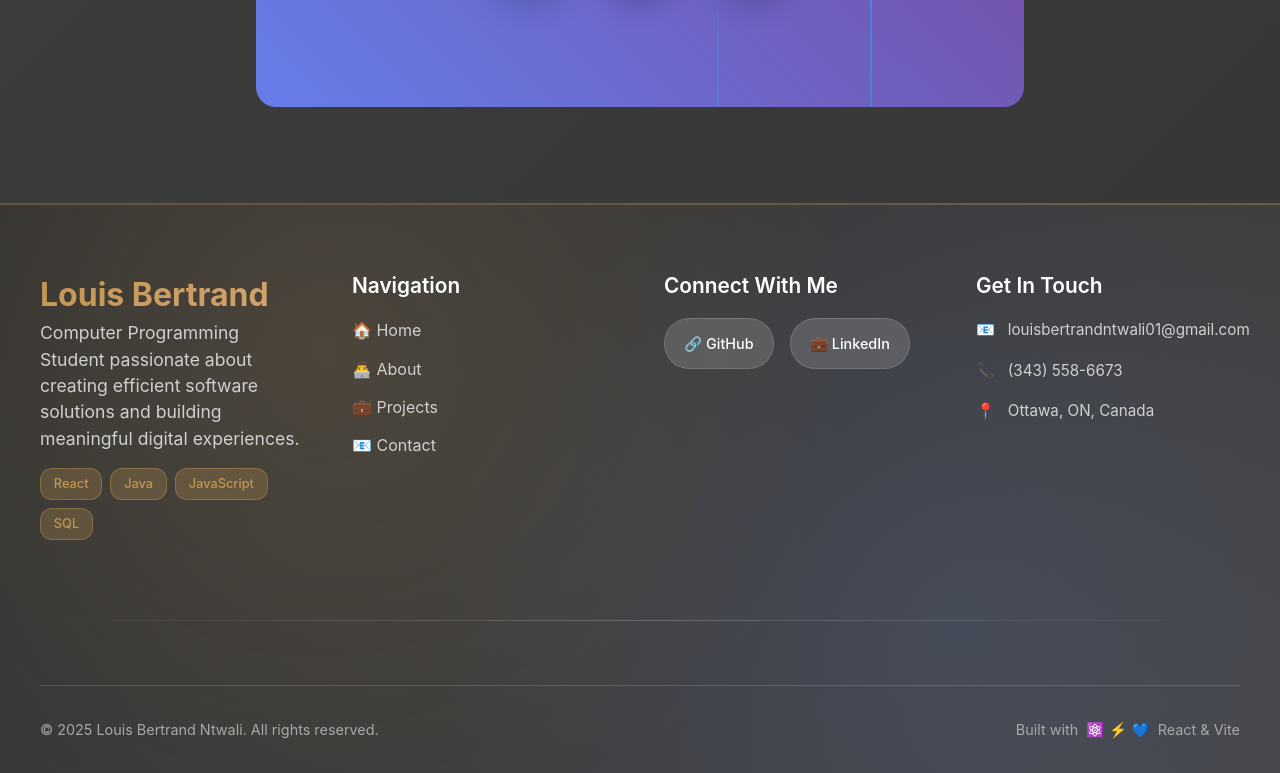
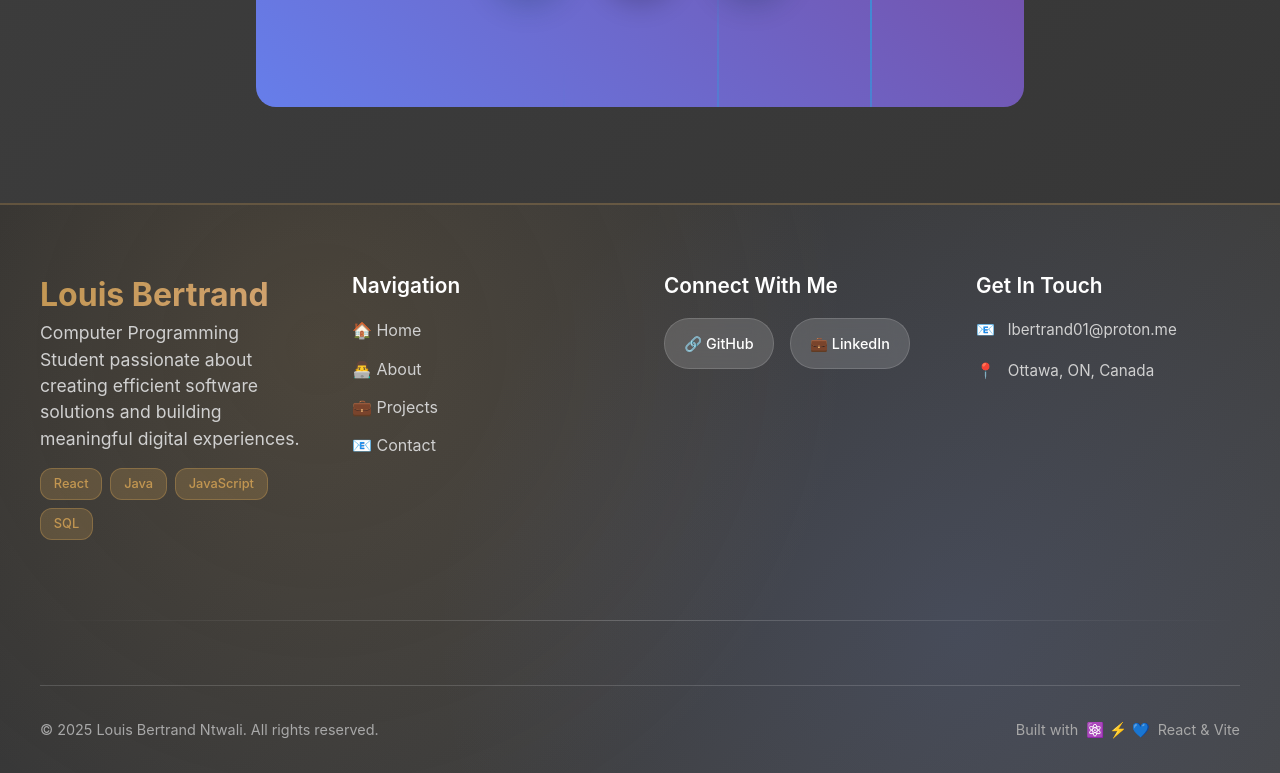
Before and after one commit to zepro2004/louis-portfolio, a React (Vite) app: page / in a window 1280 px wide. Shown: the part 3357-4130 px from the top of the page. Built offline with nearby package versions, Linux system fonts and the light colour scheme.

Commit message:
Updated the email address

```diff
--- a/src/components/layout/Footer.jsx
+++ b/src/components/layout/Footer.jsx
@@ -213,7 +213,6 @@ export default function Footer() {
       <div style={backgroundPatternStyles}></div>
       <div style={footerContainerStyles}>
         <div style={footerContentStyles}>
-          {/* Brand Section */}
           <div>
             <h3 style={brandNameStyles}>Louis Bertrand</h3>
             <p style={brandTaglineStyles}>
@@ -227,7 +226,6 @@ export default function Footer() {
             </div>
           </div>
 
-          {/* Quick Links */}
           <div>
             <h4 style={sectionHeaderStyles}>Navigation</h4>
             <div style={{ display: 'flex', flexDirection: 'column', gap: '0.8rem' }}>
@@ -245,7 +243,6 @@ export default function Footer() {
             </div>
           </div>
 
-          {/* Social Links */}
           <div>
             <h4 style={sectionHeaderStyles}>Connect With Me</h4>
             <div style={socialLinksStyles}>
@@ -266,28 +263,21 @@ export default function Footer() {
             </div>
           </div>
 
-          {/* Contact Info */}
           <div>
             <h4 style={sectionHeaderStyles}>Get In Touch</h4>
             <div style={{ display: 'flex', flexDirection: 'column', gap: '1rem' }}>
               <div style={contactItemStyles}>
                 <span>📧</span>
                 <a
-                  href="mailto:louisbertrandntwali01@gmail.com"
-                  style={{ color: 'var(--text-secondary)', textDecoration: 'none' }}
+                  href="mailto:lbertrand01@proton.me"
+                  style={{
+                    color: 'var(--text-secondary)',
+                    textDecoration: 'none',
+                    transition: 'all 0.3s ease'
+                  }}
                   {...linkHover}
                 >
-                  louisbertrandntwali01@gmail.com
-                </a>
-              </div>
-              <div style={contactItemStyles}>
-                <span>📞</span>
-                <a
-                  href="tel:3435586673"
-                  style={{ color: 'var(--text-secondary)', textDecoration: 'none' }}
-                  {...linkHover}
-                >
-                  (343) 558-6673
+                  lbertrand01@proton.me
                 </a>
               </div>
               <div style={contactItemStyles}>
@@ -298,10 +288,8 @@ export default function Footer() {
           </div>
         </div>
 
-        {/* Divider */}
         <div style={dividerStyles}></div>
 
-        {/* Copyright Section */}
         <div style={copyrightSectionStyles}>
           <p style={copyrightStyles}>
             © {new Date().getFullYear()} Louis Bertrand Ntwali. All rights reserved.
```
